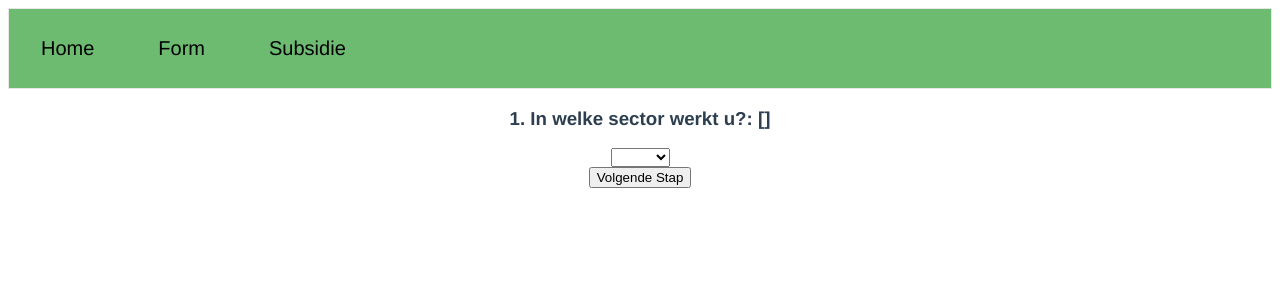
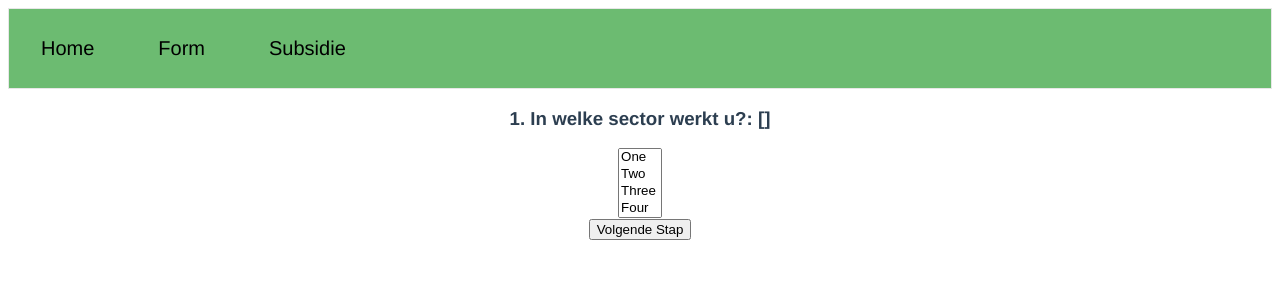
Before and after one commit to Ayoub2K/SnelSubsidies, a Vue app in the folder webapp/: page /form in a window 1280 px wide. Shown: the top 300 px of the page. Built offline with nearby package versions, Linux system fonts and the light colour scheme.

Commit message:
Update stepFormComponent.vue

```diff
--- a/webapp/src/components/stepFormComponent.vue
+++ b/webapp/src/components/stepFormComponent.vue
@@ -2,11 +2,15 @@
   <form @submit.prevent="submit">
     <section v-if="step === 1">
       <h3>1. In welke sector werkt u?: {{ sector }}</h3>
-      <select v-model="sector">
-        <option disabled value="">sector</option>
-        <option>A</option>
-        <option>B</option>
-        <option>C</option>
+      <select v-model="sector" class="select" multiple>
+        <option value="1">One</option>
+        <option value="2">Two</option>
+        <option value="3">Three</option>
+        <option value="4">Four</option>
+        <option value="5">Five</option>
+        <option value="6">Six</option>
+        <option value="7">Seven</option>
+        <option value="8">Eight</option>
       </select>
     </section>
 
@@ -37,12 +41,12 @@
 
     <section v-if="step === 5">
       <h3>5. wat is uw beoogde startdatum?: {{ startDatum }}</h3>
-      <input v-model="startDatum" placeholder="01-01-2000"/>
+      <input type="date" v-model="startDatum" min="2022-01-01">
     </section>
 
     <section v-if="step === 6">
       <h3>6. wat is uw beoogde einddatum?: {{ eindDatum }}</h3>
-      <input v-model="eindDatum" placeholder="01-01-2000"/>
+      <input type="date" v-model="eindDatum" min="2022-01-01">
     </section>
 
     <section v-if="step === 7">
```
